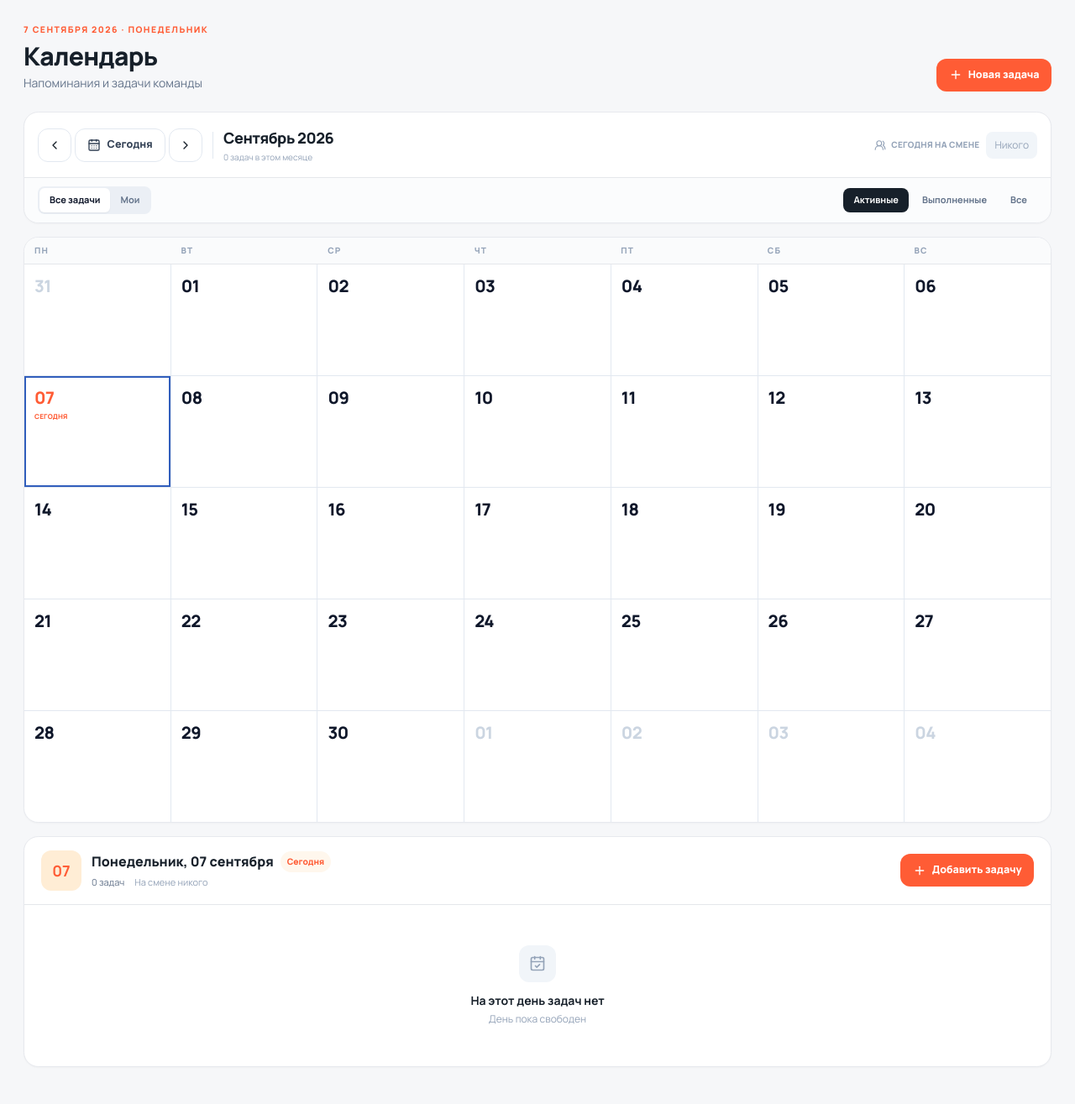
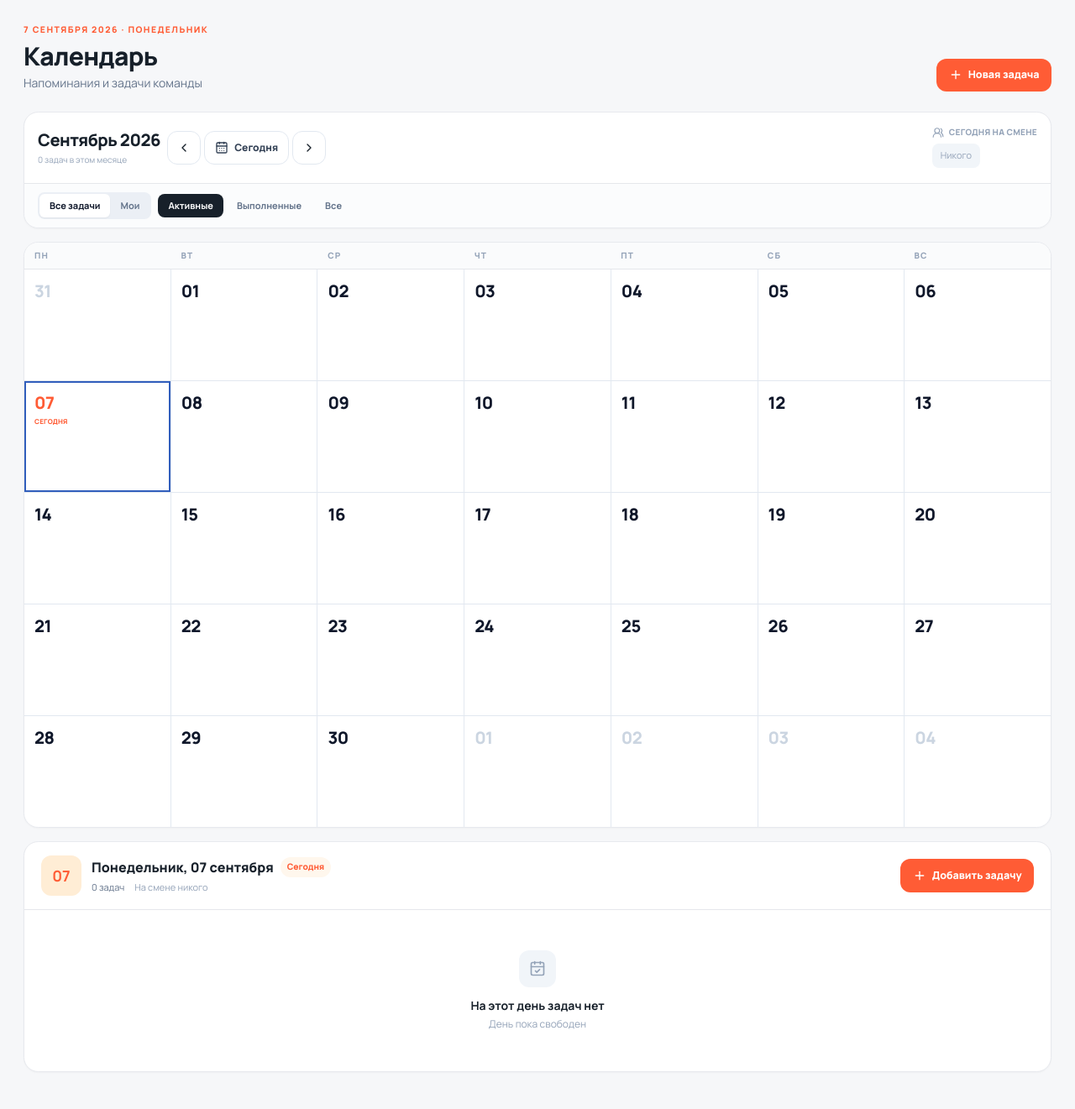
Before and after one commit to EscapingKotaro/SuperMeatCHV, a Django app: page /calendar/ in a window 1280 px wide. Shown: the part 69-1390 px from the top of the page at 84% size. Before the commit the page ends 1341 px from the top, so only its background shows below. Run offline with Django 5.2, Linux system fonts and the light colour scheme; the visitor is signed in with stand-in values (Sample User, id 1); data comes from the database, SQL or seed files in the repository; data that the repository does not hold is empty; some libraries are stand-ins or nearby versions.

Commit message:
Update calendar.html

```diff
--- a/crm/templates/crm/calendar.html
+++ b/crm/templates/crm/calendar.html
@@ -13,13 +13,28 @@
      ВЕРХНЯЯ ПАНЕЛЬ
 ========================================= -->
 <section class="card mb-4 overflow-hidden">
-    <div class="flex flex-col gap-4 p-4 xl:flex-row xl:items-center xl:justify-between">
+    <div class="p-3 sm:p-4">
 
-        <div class="flex flex-wrap items-center gap-3">
-            <div class="flex items-center gap-1">
+        <div class="flex flex-col gap-3 xl:flex-row xl:items-center xl:justify-between">
+
+            <!-- Месяц + навигация -->
+            <div class="min-w-0">
+
+                <div class="flex items-center justify-between gap-2 sm:justify-start">
+
+                    <div class="min-w-0">
+                        <div class="truncate text-lg font-extrabold tracking-tight sm:text-xl">
+                            {{ month_start|date:"F Y" }}
+                        </div>
+                        <div class="mt-0.5 text-[10px] text-slate-400">
+                            {{ month_task_count }} задач в этом месяце
+                        </div>
+                    </div>
+
+                    <div class="flex shrink-0 items-center gap-1">
                         <a
                             href="?start={{ prev_start|date:'Y-m-d' }}&day={{ prev_start|date:'Y-m-d' }}&scope={{ scope }}&state={{ state }}"
-                    class="grid h-10 w-10 place-items-center rounded-xl border border-slate-200 bg-white transition hover:bg-slate-50"
+                            class="grid h-9 w-9 place-items-center rounded-xl border border-slate-200 bg-white transition hover:bg-slate-50 sm:h-10 sm:w-10"
                             title="Предыдущий месяц"
                         >
                             <i data-lucide="chevron-left" class="h-4 w-4"></i>
@@ -27,7 +42,7 @@
 
                         <a
                             href="?start={{ today_start|date:'Y-m-d' }}&day={{ today|date:'Y-m-d' }}&scope={{ scope }}&state={{ state }}"
-                    class="btn btn-soft h-10"
+                            class="btn btn-soft h-9 px-3 text-[11px] sm:h-10 sm:text-xs"
                         >
                             <i data-lucide="calendar-days"></i>
                             Сегодня
@@ -35,34 +50,29 @@
 
                         <a
                             href="?start={{ next_start|date:'Y-m-d' }}&day={{ next_start|date:'Y-m-d' }}&scope={{ scope }}&state={{ state }}"
-                    class="grid h-10 w-10 place-items-center rounded-xl border border-slate-200 bg-white transition hover:bg-slate-50"
+                            class="grid h-9 w-9 place-items-center rounded-xl border border-slate-200 bg-white transition hover:bg-slate-50 sm:h-10 sm:w-10"
                             title="Следующий месяц"
                         >
                             <i data-lucide="chevron-right" class="h-4 w-4"></i>
                         </a>
                     </div>
-
-            <div class="hidden h-8 w-px bg-slate-200 sm:block"></div>
-
-            <div>
-                <div class="text-lg font-extrabold tracking-tight">
-                    {{ month_start|date:"F Y" }}
-                </div>
-                <div class="mt-0.5 text-[10px] text-slate-400">
-                    {{ month_task_count }} задач в этом месяце
-                </div>
-            </div>
                 </div>
 
-        <div class="flex min-w-0 flex-wrap items-center gap-2">
-            <span class="flex items-center gap-1.5 text-[10px] font-extrabold uppercase tracking-wide text-slate-400">
+            </div>
+
+
+            <!-- Сегодня на смене -->
+            <div class="min-w-0">
+
+                <div class="mb-1.5 flex items-center gap-1.5 text-[9px] font-extrabold uppercase tracking-wide text-slate-400 sm:text-[10px]">
                     <i data-lucide="users-round" class="h-3.5 w-3.5"></i>
                     Сегодня на смене
-            </span>
+                </div>
 
+                <div class="scrollbar-none flex gap-1.5 overflow-x-auto pb-0.5">
                     {% if today_workers %}
                         {% for profile in today_workers %}
-                <span class="inline-flex items-center gap-2 rounded-xl bg-emerald-50 px-2.5 py-2 text-xs font-bold text-emerald-700">
+                        <span class="inline-flex shrink-0 items-center gap-1.5 rounded-xl bg-emerald-50 px-2 py-1.5 text-[11px] font-bold text-emerald-700 sm:px-2.5 sm:py-2 sm:text-xs">
                             <span class="grid h-5 w-5 place-items-center rounded-md bg-emerald-100 text-[9px] font-extrabold">
                                 {{ profile.user.first_name|default:profile.user.username|slice:":1"|upper }}
                             </span>
@@ -70,15 +80,23 @@
                         </span>
                         {% endfor %}
                     {% else %}
-                <span class="rounded-lg bg-slate-100 px-2.5 py-2 text-xs text-slate-400">
+                        <span class="shrink-0 rounded-lg bg-slate-100 px-2.5 py-1.5 text-[11px] text-slate-400">
                             Никого
                         </span>
                     {% endif %}
                 </div>
+
+            </div>
+        </div>
     </div>
 
-    <div class="flex flex-wrap items-center justify-between gap-3 border-t bg-slate-50/60 px-4 py-2.5">
-        <div class="flex rounded-lg bg-slate-200/60 p-0.5">
+
+    <!-- Фильтры -->
+    <div class="border-t bg-slate-50/60 px-3 py-2.5 sm:px-4">
+
+        <div class="scrollbar-none flex gap-2 overflow-x-auto">
+
+            <div class="flex shrink-0 rounded-lg bg-slate-200/60 p-0.5">
                 <a
                     href="?start={{ month_start|date:'Y-m-d' }}&day={{ selected_day|date:'Y-m-d' }}&scope=all&state={{ state }}"
                     class="rounded-md px-3 py-1.5 text-[11px] font-bold transition {% if scope == 'all' %}bg-white text-slate-900 shadow-sm{% else %}text-slate-500 hover:text-slate-900{% endif %}"
@@ -94,7 +112,7 @@
                 </a>
             </div>
 
-        <div class="flex items-center gap-1">
+            <div class="flex shrink-0 items-center gap-1">
                 <a
                     href="?start={{ month_start|date:'Y-m-d' }}&day={{ selected_day|date:'Y-m-d' }}&scope={{ scope }}&state=open"
                     class="rounded-lg px-3 py-1.5 text-[11px] font-bold transition {% if state == 'open' %}bg-[#17202A] text-white{% else %}text-slate-500 hover:bg-white{% endif %}"
@@ -117,6 +135,8 @@
                 </a>
             </div>
         </div>
+
+    </div>
 </section>
 
 
@@ -125,17 +145,69 @@
 ========================================= -->
 <section class="card mb-4 overflow-hidden">
 
+    <!-- Заголовки дней -->
     <div class="grid grid-cols-7 border-b bg-[#FAFBFC]">
-        <div class="px-3 py-2 text-[10px] font-extrabold uppercase tracking-[0.12em] text-slate-400">Пн</div>
-        <div class="px-3 py-2 text-[10px] font-extrabold uppercase tracking-[0.12em] text-slate-400">Вт</div>
-        <div class="px-3 py-2 text-[10px] font-extrabold uppercase tracking-[0.12em] text-slate-400">Ср</div>
-        <div class="px-3 py-2 text-[10px] font-extrabold uppercase tracking-[0.12em] text-slate-400">Чт</div>
-        <div class="px-3 py-2 text-[10px] font-extrabold uppercase tracking-[0.12em] text-slate-400">Пт</div>
-        <div class="px-3 py-2 text-[10px] font-extrabold uppercase tracking-[0.12em] text-slate-400">Сб</div>
-        <div class="px-3 py-2 text-[10px] font-extrabold uppercase tracking-[0.12em] text-slate-400">Вс</div>
+        <div class="py-2 text-center text-[9px] font-extrabold uppercase tracking-[0.08em] text-slate-400 sm:px-3 sm:text-left sm:text-[10px] sm:tracking-[0.12em]">Пн</div>
+        <div class="py-2 text-center text-[9px] font-extrabold uppercase tracking-[0.08em] text-slate-400 sm:px-3 sm:text-left sm:text-[10px] sm:tracking-[0.12em]">Вт</div>
+        <div class="py-2 text-center text-[9px] font-extrabold uppercase tracking-[0.08em] text-slate-400 sm:px-3 sm:text-left sm:text-[10px] sm:tracking-[0.12em]">Ср</div>
+        <div class="py-2 text-center text-[9px] font-extrabold uppercase tracking-[0.08em] text-slate-400 sm:px-3 sm:text-left sm:text-[10px] sm:tracking-[0.12em]">Чт</div>
+        <div class="py-2 text-center text-[9px] font-extrabold uppercase tracking-[0.08em] text-slate-400 sm:px-3 sm:text-left sm:text-[10px] sm:tracking-[0.12em]">Пт</div>
+        <div class="py-2 text-center text-[9px] font-extrabold uppercase tracking-[0.08em] text-slate-400 sm:px-3 sm:text-left sm:text-[10px] sm:tracking-[0.12em]">Сб</div>
+        <div class="py-2 text-center text-[9px] font-extrabold uppercase tracking-[0.08em] text-slate-400 sm:px-3 sm:text-left sm:text-[10px] sm:tracking-[0.12em]">Вс</div>
     </div>
 
-    <div class="grid grid-cols-7 gap-px bg-slate-200">
+
+    <!-- Мобильный месяц: компактная сетка -->
+    <div class="grid grid-cols-7 gap-px bg-slate-200 sm:hidden">
+
+        {% for day in days %}
+        <a
+            href="?start={{ day.month_start|date:'Y-m-d' }}&day={{ day.date|date:'Y-m-d' }}&scope={{ scope }}&state={{ state }}"
+            class="relative flex aspect-square min-w-0 flex-col items-center justify-center bg-white px-0.5 py-1
+            {% if not day.in_month %}bg-slate-50/80{% endif %}
+            {% if day.date == selected_day %}z-10 bg-blue-50 ring-2 ring-inset ring-[#315EBC]{% elif day.date == today %}bg-orange-50{% endif %}"
+        >
+
+            <span class="text-sm font-extrabold leading-none
+                {% if not day.in_month %}text-slate-300
+                {% elif day.date == today %}text-[#FF5C35]
+                {% elif day.date == selected_day %}text-[#315EBC]
+                {% else %}text-slate-900{% endif %}">
+                {{ day.date|date:"d" }}
+            </span>
+
+            <div class="mt-1 flex h-3 items-center justify-center gap-1">
+
+                {% if day.task_count %}
+                <span class="h-1.5 w-1.5 rounded-full
+                    {% if day.date == today %}bg-[#FF5C35]
+                    {% elif day.date == selected_day %}bg-[#315EBC]
+                    {% else %}bg-blue-400{% endif %}">
+                </span>
+                {% endif %}
+
+                {% if day.workers %}
+                <span class="flex items-center gap-0.5 text-[8px] font-bold text-emerald-600">
+                    <i data-lucide="users" class="h-2.5 w-2.5"></i>
+                    {{ day.workers|length }}
+                </span>
+                {% endif %}
+
+            </div>
+
+            {% if day.task_count %}
+            <span class="absolute right-1 top-1 rounded-full bg-slate-100 px-1 text-[7px] font-extrabold text-slate-500">
+                {{ day.task_count }}
+            </span>
+            {% endif %}
+
+        </a>
+        {% endfor %}
+    </div>
+
+
+    <!-- Desktop/tablet месяц -->
+    <div class="hidden grid-cols-7 gap-px bg-slate-200 sm:grid">
         {% for day in days %}
         <a
             href="?start={{ day.month_start|date:'Y-m-d' }}&day={{ day.date|date:'Y-m-d' }}&scope={{ scope }}&state={{ state }}"
@@ -204,6 +276,7 @@
         </a>
         {% endfor %}
     </div>
+
 </section>
 
 
@@ -212,19 +285,20 @@
 ========================================= -->
 <section class="card mb-4 overflow-hidden">
 
-    <div class="flex flex-col gap-4 border-b px-5 py-4 lg:flex-row lg:items-center lg:justify-between">
-        <div class="flex items-center gap-3">
+    <div class="flex flex-col gap-3 border-b px-4 py-4 sm:px-5 lg:flex-row lg:items-center lg:justify-between">
 
-            <div class="grid h-12 w-12 shrink-0 place-items-center rounded-xl
+        <div class="flex min-w-0 items-center gap-3">
+
+            <div class="grid h-11 w-11 shrink-0 place-items-center rounded-xl sm:h-12 sm:w-12
                 {% if selected_day == today %}bg-orange-100 text-[#FF5C35]{% else %}bg-blue-50 text-[#315EBC]{% endif %}">
-                <b class="text-lg">
+                <b class="text-base sm:text-lg">
                     {{ selected_day|date:"d" }}
                 </b>
             </div>
 
-            <div>
+            <div class="min-w-0">
                 <div class="flex flex-wrap items-center gap-2">
-                    <h2 class="font-extrabold">
+                    <h2 class="truncate text-sm font-extrabold sm:text-base">
                         {{ selected_day|date:"l, d E" }}
                     </h2>
 
@@ -235,16 +309,18 @@
                     {% endif %}
                 </div>
 
-                <div class="mt-1 flex flex-wrap items-center gap-x-3 gap-y-1 text-[11px] text-slate-500">
+                <div class="mt-1 flex flex-wrap items-center gap-x-3 gap-y-1 text-[10px] text-slate-500 sm:text-[11px]">
                     <span>{{ selected_tasks|length }} задач</span>
 
                     {% if selected_workers %}
-                    <span class="flex items-center gap-1 text-emerald-700">
-                        <i data-lucide="users-round" class="h-3.5 w-3.5"></i>
+                    <span class="flex min-w-0 items-center gap-1 text-emerald-700">
+                        <i data-lucide="users-round" class="h-3.5 w-3.5 shrink-0"></i>
+                        <span class="truncate">
                             На смене:
                             {% for profile in selected_workers %}
                                 <b>{{ profile.user.first_name|default:profile.user.username }}</b>{% if not forloop.last %},{% endif %}
                             {% endfor %}
+                        </span>
                     </span>
                     {% else %}
                     <span class="text-slate-400">
@@ -255,18 +331,21 @@
             </div>
         </div>
 
-        <button data-modal="task-modal" class="btn btn-primary">
+        <button data-modal="task-modal" class="btn btn-primary w-full sm:w-auto">
             <i data-lucide="plus"></i>
             Добавить задачу
         </button>
     </div>
 
+
     <div class="divide-y">
         {% for item in selected_tasks %}
-        <article class="p-5 transition hover:bg-slate-50/60">
+        <article class="p-4 transition hover:bg-slate-50/60 sm:p-5">
+
             <div class="flex flex-col gap-4 lg:flex-row lg:items-start lg:justify-between">
 
                 <div class="flex min-w-0 flex-1 gap-3">
+
                     <span class="mt-0.5 grid h-9 w-9 shrink-0 place-items-center rounded-xl
                         {% if item.is_done %}bg-emerald-50 text-emerald-600
                         {% elif item.is_overdue_now %}bg-red-50 text-red-600
@@ -282,8 +361,9 @@
                     </span>
 
                     <div class="min-w-0 flex-1">
+
                         <div class="flex flex-wrap items-center gap-2">
-                            <b class="text-sm">{{ item.title }}</b>
+                            <b class="break-words text-sm">{{ item.title }}</b>
 
                             {% if item.is_done %}
                                 <span class="badge bg-emerald-50 text-emerald-700">Выполнено</span>
@@ -294,7 +374,7 @@
                             {% endif %}
                         </div>
 
-                        <div class="mt-2 flex flex-wrap gap-x-4 gap-y-1 text-[11px] text-slate-500">
+                        <div class="mt-2 flex flex-wrap gap-x-3 gap-y-1 text-[10px] text-slate-500 sm:text-[11px]">
                             {% if item.scheduled_at %}
                             <span class="flex items-center gap-1">
                                 <i data-lucide="clock-3" class="h-3.5 w-3.5"></i>
@@ -328,7 +408,7 @@
                         </div>
 
                         {% if item.description %}
-                        <p class="mt-3 max-w-3xl text-sm leading-6 text-slate-600">
+                        <p class="mt-3 break-words text-sm leading-6 text-slate-600">
                             {{ item.description }}
                         </p>
                         {% endif %}
@@ -345,14 +425,18 @@
                             {% endif %}
                         </div>
                         {% endif %}
+
                     </div>
                 </div>
 
-                <div class="flex shrink-0 flex-wrap gap-2">
+
+                <!-- Действия: на телефоне без вылезания за экран -->
+                <div class="grid grid-cols-2 gap-2 sm:flex sm:flex-wrap">
+
                     {% if item.created_by_id == request.user.id or is_boss %}
                     <a
                         href="?start={{ month_start|date:'Y-m-d' }}&day={{ selected_day|date:'Y-m-d' }}&scope={{ scope }}&state={{ state }}&edit={{ item.pk }}"
-                        class="btn btn-soft"
+                        class="btn btn-soft min-w-0"
                     >
                         <i data-lucide="pencil"></i>
                         Изменить
@@ -362,33 +446,34 @@
                         {% csrf_token %}
                         <input type="hidden" name="action" value="delete">
                         <input type="hidden" name="task_id" value="{{ item.pk }}">
-                        <button class="btn btn-soft text-red-600" title="Удалить">
+                        <button class="btn btn-soft w-full text-red-600" title="Удалить">
                             <i data-lucide="trash-2"></i>
+                            <span class="sm:hidden">Удалить</span>
                         </button>
                     </form>
                     {% endif %}
 
                     {% if not item.assignee or item.assignee_id == request.user.id or is_boss %}
                         {% if item.is_done %}
-                        <form method="post">
+                        <form method="post" class="col-span-2 sm:col-span-1">
                             {% csrf_token %}
                             <input type="hidden" name="action" value="toggle">
                             <input type="hidden" name="task_id" value="{{ item.pk }}">
-                            <button class="btn btn-soft">
+                            <button class="btn btn-soft w-full">
                                 <i data-lucide="rotate-ccw"></i>
                                 Вернуть
                             </button>
                         </form>
                         {% else %}
-                        <details class="relative">
-                            <summary class="btn btn-dark cursor-pointer list-none">
+                        <details class="relative col-span-2 sm:col-span-1">
+                            <summary class="btn btn-dark w-full cursor-pointer list-none">
                                 <i data-lucide="check"></i>
                                 Выполнить
                             </summary>
 
                             <form
                                 method="post"
-                                class="absolute right-0 top-full z-20 mt-2 w-80 rounded-2xl border border-slate-200 bg-white p-3 shadow-xl"
+                                class="fixed inset-x-4 bottom-4 z-50 rounded-2xl border border-slate-200 bg-white p-3 shadow-2xl sm:absolute sm:inset-auto sm:right-0 sm:top-full sm:mt-2 sm:w-80"
                             >
                                 {% csrf_token %}
                                 <input type="hidden" name="action" value="toggle">
@@ -408,12 +493,14 @@
                         </details>
                         {% endif %}
                     {% endif %}
+
                 </div>
+
             </div>
         </article>
 
         {% empty %}
-        <div class="flex flex-col items-center justify-center px-6 py-12 text-center">
+        <div class="flex flex-col items-center justify-center px-6 py-10 text-center sm:py-12">
             <span class="grid h-11 w-11 place-items-center rounded-xl bg-slate-100 text-slate-400">
                 <i data-lucide="calendar-check" class="h-5 w-5"></i>
             </span>
@@ -449,7 +536,7 @@
 
     <div class="divide-y border-t">
         {% for item in undated_tasks %}
-        <div class="flex flex-wrap items-center justify-between gap-3 p-4">
+        <div class="flex flex-col gap-3 p-4 sm:flex-row sm:items-center sm:justify-between">
             <div>
                 <b class="text-sm">{{ item.title }}</b>
                 <p class="mt-1 text-xs text-slate-500">
@@ -464,7 +551,7 @@
             {% if item.created_by_id == request.user.id or is_boss %}
             <a
                 href="?start={{ month_start|date:'Y-m-d' }}&day={{ selected_day|date:'Y-m-d' }}&scope={{ scope }}&state={{ state }}&edit={{ item.pk }}"
-                class="btn btn-soft"
+                class="btn btn-soft w-full sm:w-auto"
             >
                 Назначить дату
             </a>
```
Lines whose indentation alone changed are shown as unchanged.
